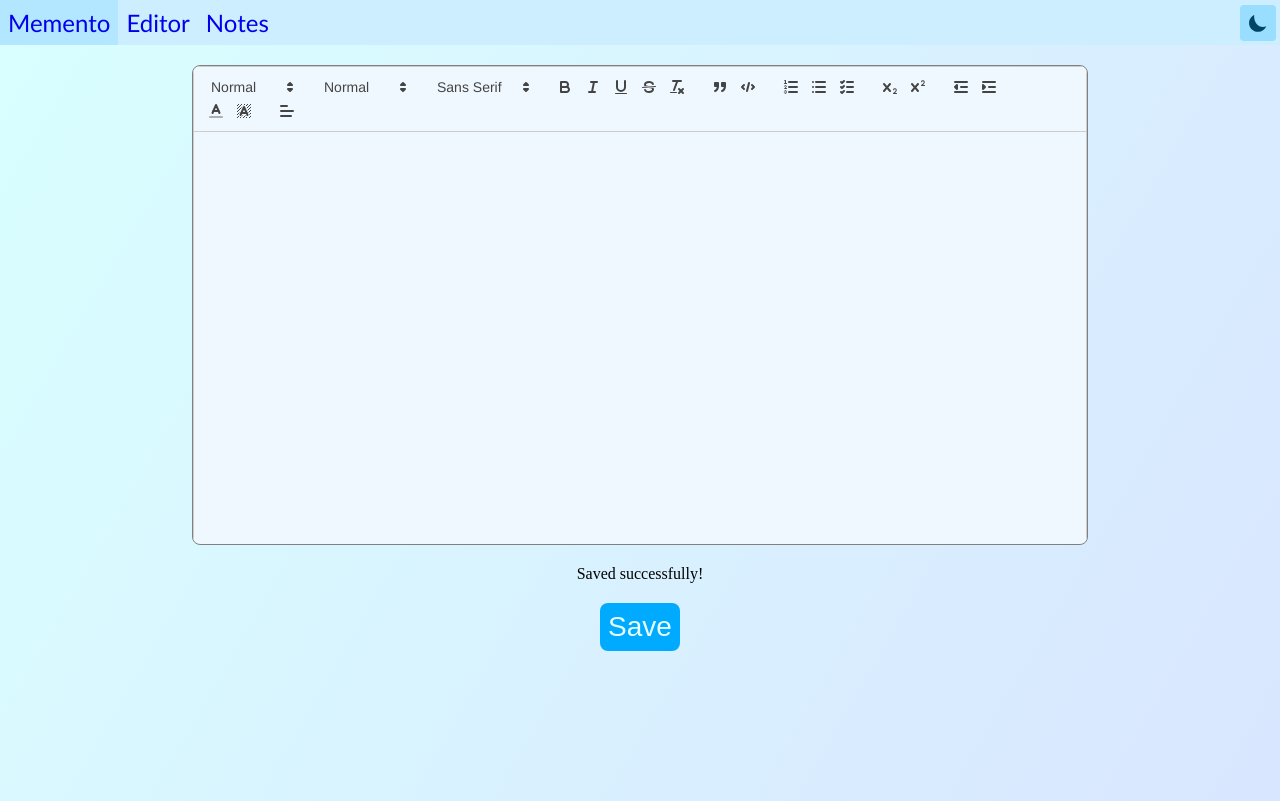
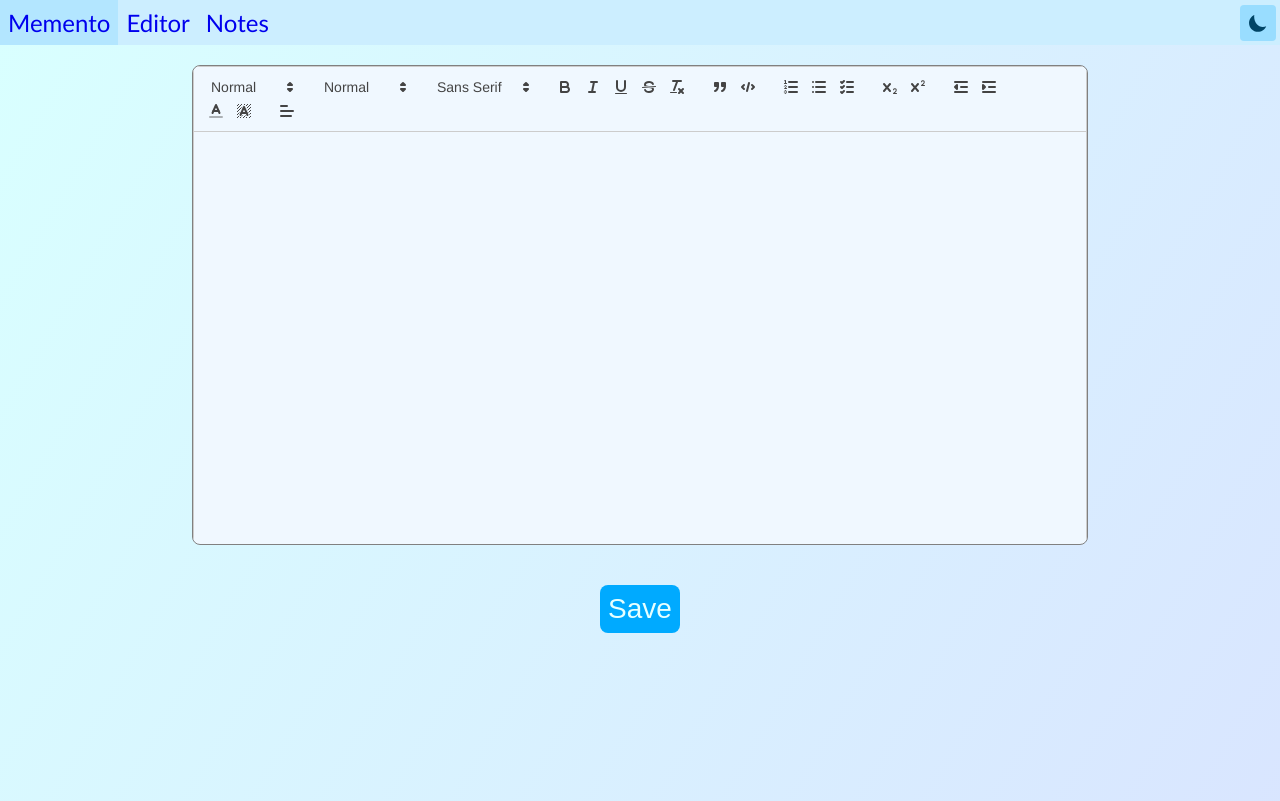
Before and after one commit to RandomNick7/Memento, a SvelteKit app: page /editor in a window 1280 px wide. Built offline with nearby package versions, Linux system fonts and the light colour scheme.

Commit message:
Removed a half-baked HTML element

```diff
--- a/src/routes/editor/+page.svelte
+++ b/src/routes/editor/+page.svelte
@@ -90,8 +90,5 @@
   <div class={classList}>
     <div bind:this={editor}/>
   </div>
-  <div class="notif">
-    Saved successfully!
-  </div>
   <button id="save-btn" on:click={saveNote}>Save</button>
 </svelte:component>
```
